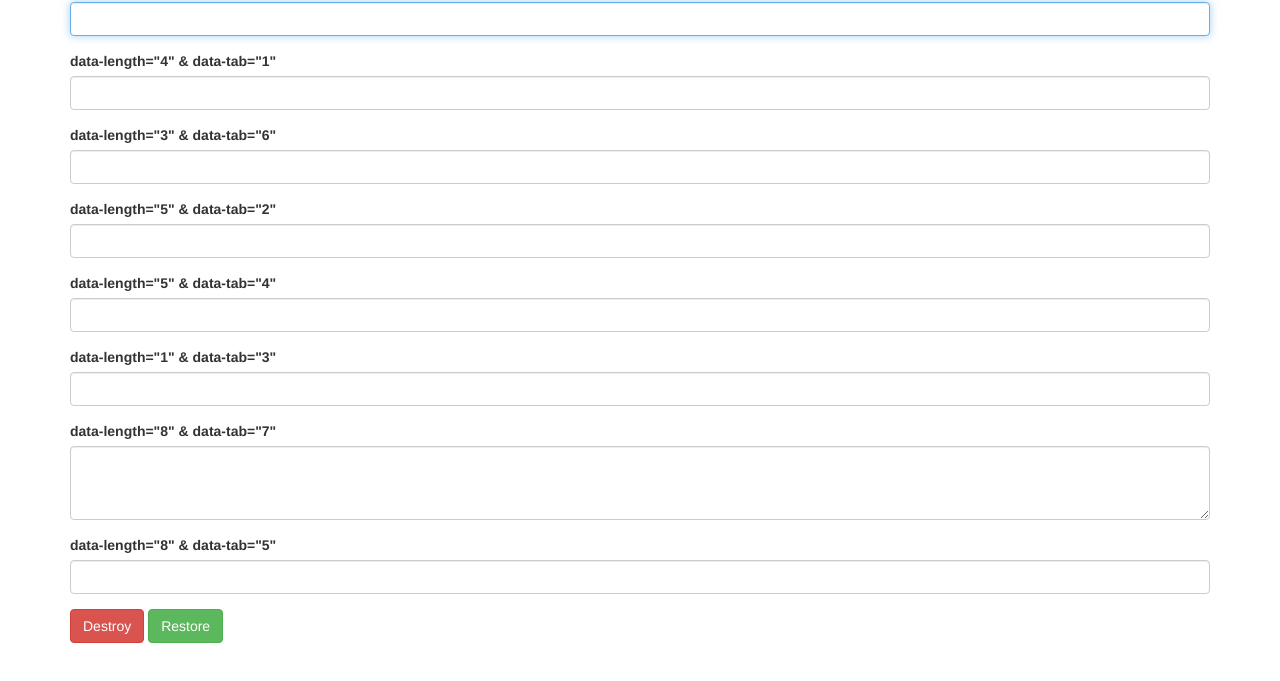
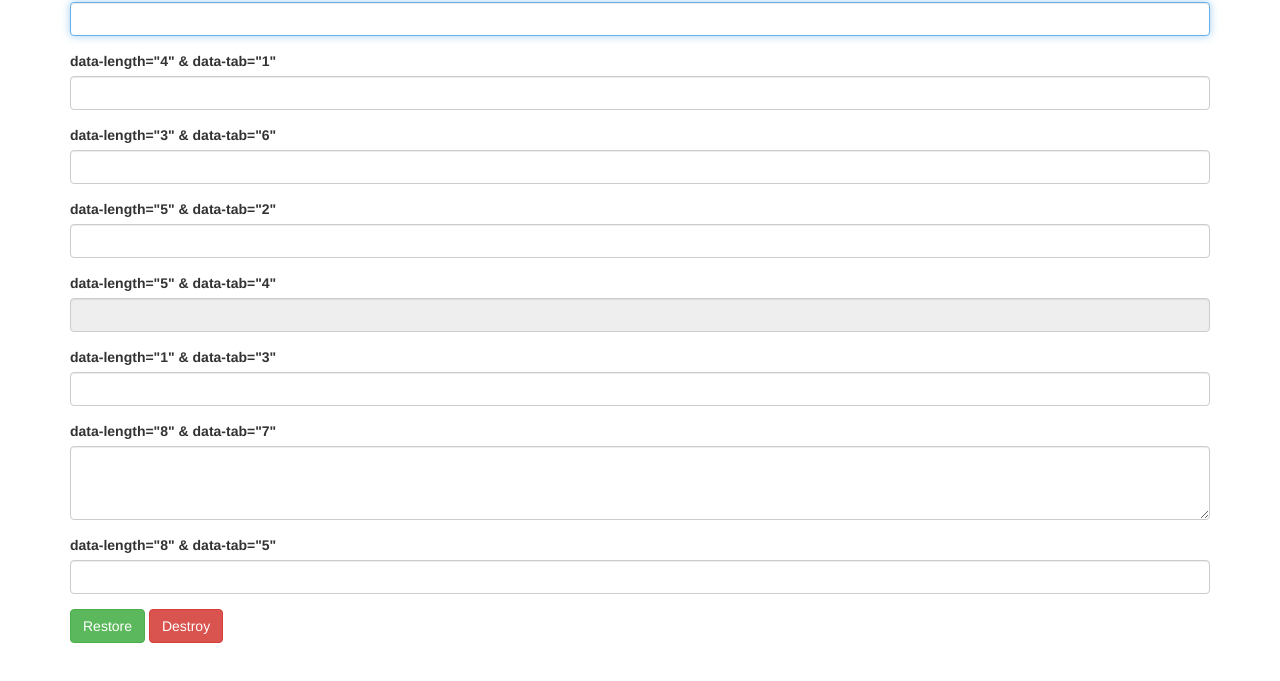
Before and after one commit to djhvscf/autoTab, a website: page index.html in a window 1280 px wide. Shown: the part 93-774 px from the top of the page. Drawn offline with nearby package versions, Linux system fonts and the light colour scheme.

Commit message:
Adding support to input disabled

```diff
--- a/index.html
+++ b/index.html
@@ -19,36 +19,36 @@
 			</div>
 			<div class="form-group">
 				<label for="sevenCombination">data-length="3" & data-tab="6"</label>
-				<input name="sevenCombination" id="secondCombination" type="text" data-tab="6" data-length="3" data-nospace="true" class="form-control">
+				<input name="sevenCombination" id="sevenCombination" type="text" data-tab="6" data-length="3" data-nospace="true" class="form-control">
 			</div>
 			<div class="form-group">
 				<label for="thirdCombination">data-length="5" & data-tab="2"</label>
-				<input name="thirdCombination" id="secondCombination" type="text" data-tab="2" data-length="5" class="form-control">
+				<input name="thirdCombination" id="thirdCombination" type="text" data-tab="2" data-length="5" class="form-control">
 			</div>
 			<div class="form-group">
 				<label for="fifthCombination">data-length="5" & data-tab="4"</label>
-				<input name="fifthCombination" id="secondCombination" type="text" data-tab="4" data-length="5" data-format="custom" data-pattern="[^0-9\.]"class="form-control">
+				<input name="fifthCombination" id="fifthCombination" type="text" data-tab="4"  disabled="disabled" data-length="5" data-format="custom" data-pattern="[^0-9\.]" class="form-control">
 			</div>
 			<div class="form-group">
 				<label for="fourthCombination">data-length="1" & data-tab="3"</label>
-				<input name="fourthCombination" id="secondCombination" type="text" data-tab="3" data-length="1" data-format="number" class="form-control">
+				<input name="fourthCombination" id="fourthCombination" type="password" data-tab="3" data-length="5" data-format="number" class="form-control">
 			</div>
 			<div class="form-group">
 				<label for="textarea">data-length="8" & data-tab="7"</label>
-				<textarea name="txtDescription" cols=10 rows=3 data-tab="7" data-length="8" class="form-control"></textarea>
+				<textarea name="txtDescription" cols=10 rows=3 data-tab="7" data-length="4" class="form-control"></textarea>
 			</div>
 			<div class="form-group">
 				<label for="sixthCombination">data-length="8" & data-tab="5"</label>
-				<input name="sixthCombination" id="secondCombination" type="text" data-tab="5" data-length="8" class="form-control">
+				<input name="sixthCombination" id="sixthCombination" type="text" data-tab="5" data-length="8" class="form-control">
 			</div>
+			<button type="button" class="btn btn-success" onclick="restore()">Restore</button>
 			<button type="button" class="btn btn-danger" onclick="destroy()">Destroy</button>
-			<button type="button" class="btn btn-success" onclick="restore()">Restore</button>
         </div>
         <script src="src/autoTab.js"></script>
 		<script>
 			var autoTab;
 	        (function() {
-				autoTab = new autoTab({autoFocus: true, onComplete: oncomp, recursive: true});
+				autoTab = new autoTab({autoFocus: true, onComplete: oncomp});
 			})();
 
 			function destroy() {
--- a/src/autoTab.js
+++ b/src/autoTab.js
@@ -101,7 +101,12 @@
 	 * @return {DOM Element} Element found
 	 */
 	function searchElement( index ) {
-		return getElement( '[' + dataTab + '="' + index + '"]' );
+		var el = getElement( '[' + dataTab + '="' + index + '"]' );
+		if ( el !== null && el.getAttribute( 'disabled' ) === 'disabled' ) {
+			return getElement( '[' + dataTab + '="' + parseInt( index + 1 ) + '"]' );
+		}
+
+		return el;
 	}
 
 	/**
```
Also changed, not shown: CHANGELOG.md, README.md.
